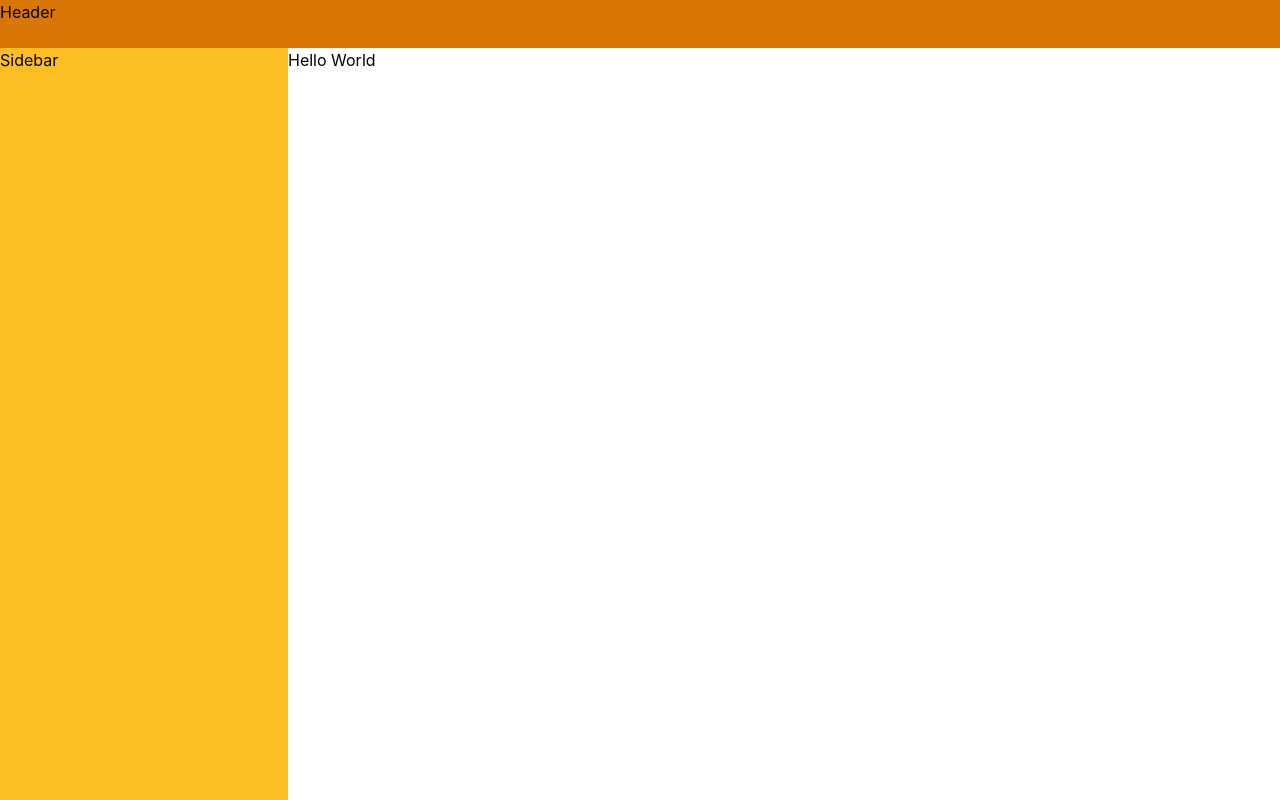
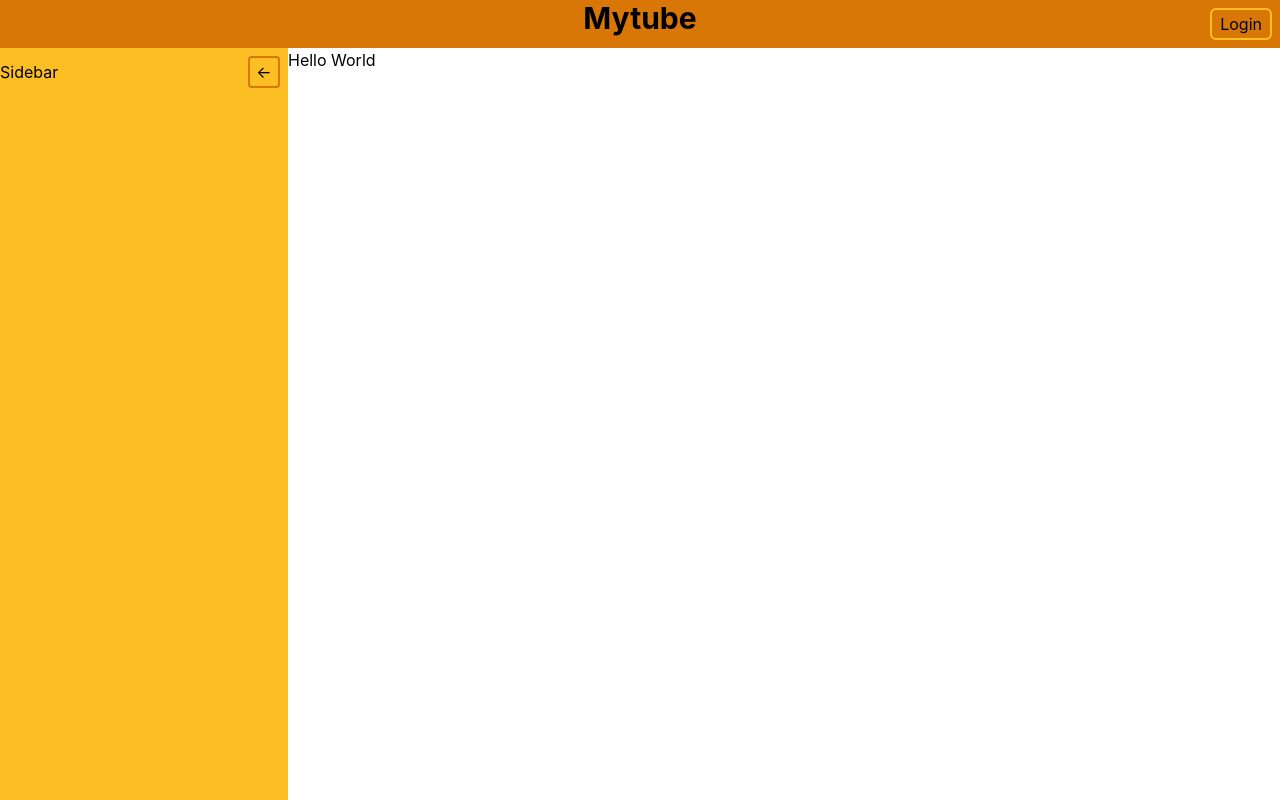
Before and after one commit to abhinav-raman/MyTube, a Next.js app: page / in a window 1280 px wide. Built offline with nearby package versions, Linux system fonts and the light colour scheme.

Commit message:
Added header and sidebar styling

```diff
--- a/components/Header.tsx
+++ b/components/Header.tsx
@@ -1,9 +1,12 @@
 const Header = () => {
 	return (
-		<header
-			className="fixed w-full h-12 bg-amber-600"
-		>
-			Header
+		<header className="fixed flex justify-center w-full h-12 bg-amber-600">
+			<h1 className="text-3xl font-bold">Mytube</h1>
+			<div className="h-full absolute right-2">
+				<button className="h-8 my-2 px-2 rounded-md border-2 border-amber-400">
+					Login
+				</button>
+			</div>
 		</header>
 	);
 };
--- a/components/Sidebar.tsx
+++ b/components/Sidebar.tsx
@@ -1,9 +1,25 @@
+import { useContext } from "react";
+import { SideBarContext } from "../context/SidebarStateContext";
+
 const Sidebar = () => {
-  return (
-    <div className="fixed min-h-screen mt-12 w-72 bg-amber-400">
-      Sidebar
-    </div>
-  );
-}
+	const { isExpanded, invertIsExpanded } = useContext(SideBarContext);
+	return (
+		<div
+			className={`fixed min-h-screen mt-12 bg-amber-400 transition-all ${
+				isExpanded ? "w-72" : "w-12"
+			}`}
+		>
+			<div className="flex justify-between items-center relative mb-8">
+				{isExpanded && <p>Sidebar</p>}
+				<button
+					className="text-center border-2 border-amber-600 hover:border-amber-200 w-8 h-8 m-2 rounded"
+					onClick={invertIsExpanded}
+				>
+					{"<-"}
+				</button>
+			</div>
+		</div>
+	);
+};
 
 export default Sidebar;
--- /dev/null
+++ b/context/SidebarStateContext.tsx
@@ -0,0 +1,25 @@
+import React, { useState } from "react";
+
+export const SideBarContext = React.createContext({
+	isExpanded: true,
+	invertIsExpanded: () => {},
+});
+
+export const SidebarContextProvider = ({ children }: any) => {
+	const [isExpanded, setIsExpanded] = useState<boolean>(true);
+
+	const sideBarStateHandler = () => {
+		setIsExpanded(!isExpanded);
+	};
+
+	return (
+		<SideBarContext.Provider
+			value={{
+				isExpanded: isExpanded,
+				invertIsExpanded: sideBarStateHandler,
+			}}
+		>
+			{children}
+		</SideBarContext.Provider>
+	);
+};
--- a/pages/_app.tsx
+++ b/pages/_app.tsx
@@ -1,12 +1,15 @@
 import "../styles/globals.css";
 import type { AppProps } from "next/app";
 import Layout from "../components/Layout";
+import { SidebarContextProvider } from "../context/SidebarStateContext";
 
 function MyApp({ Component, pageProps }: AppProps) {
 	return (
-		<Layout>
-			<Component {...pageProps} />
-		</Layout>
+		<SidebarContextProvider>
+			<Layout>
+				<Component {...pageProps} />
+			</Layout>
+		</SidebarContextProvider>
 	);
 }
 
--- a/pages/index.tsx
+++ b/pages/index.tsx
@@ -1,20 +1,27 @@
 import type { NextPage } from "next";
 import Head from "next/head";
+import { useContext } from "react";
+import { SideBarContext } from "../context/SidebarStateContext";
 
 import { app } from "../firebase/firebase-config";
 
 const Home: NextPage = () => {
-	console.log(app);
+	const { isExpanded, invertIsExpanded } = useContext(SideBarContext);
 
 	return (
 		<>
 			<Head>
 				<title>Youtube | Home</title>
-				<meta name="description" content="Youtube app using firebase and NextJS" />
+				<meta
+					name="description"
+					content="Youtube app using firebase and NextJS"
+				/>
 				<link rel="icon" href="/favicon.ico" />
 			</Head>
 
-			<main className="pt-12 ml-72">Hello World</main>
+			<main className={`pt-12 transition-all ${isExpanded ? "ml-72" : "ml-12"}`}>
+				Hello World
+			</main>
 
 			<footer></footer>
 		</>
```
